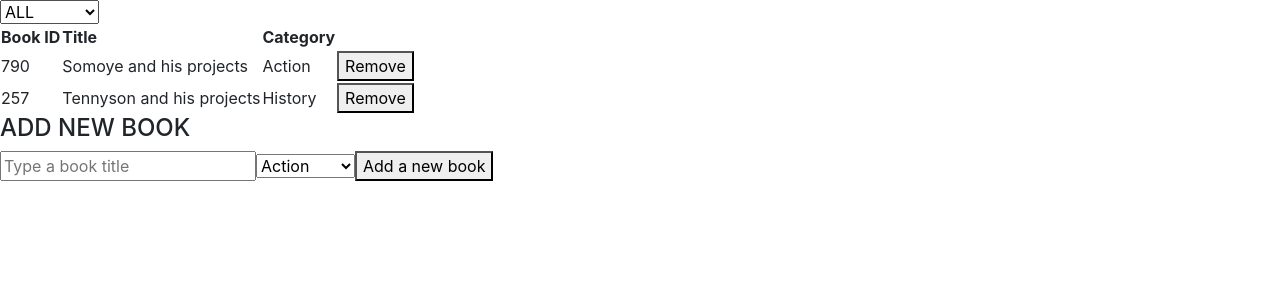
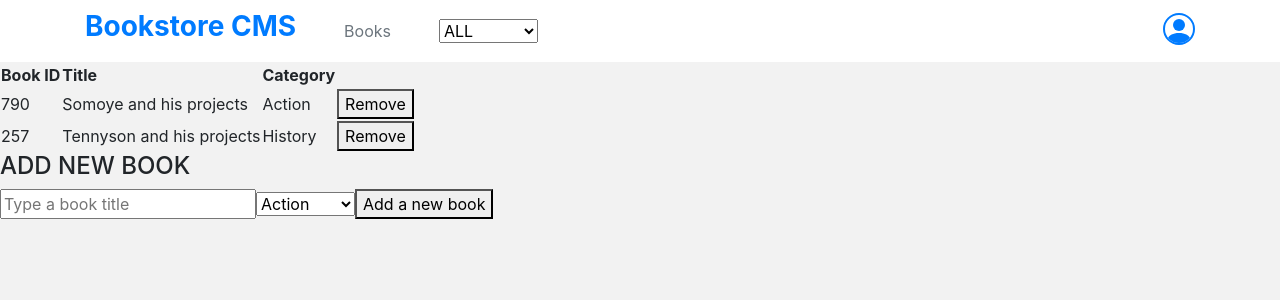
Before and after one commit to somoye123/Book-store, a React (Create React App) app: page / in a window 1280 px wide. Shown: the top 300 px of the page. Built offline with nearby package versions, Linux system fonts and the light colour scheme.

Commit message:
Implement application NavBar UI

```diff
--- /dev/null
+++ b/src/components/NavBar.js
@@ -0,0 +1,27 @@
+import React from 'react';
+import PropTypes from 'prop-types';
+import CategoryFilter from './CategoryFilter';
+
+const NavBar = ({ handleFilterChange }) => (
+  <header className="bg-white py-2">
+    <nav className="container d-flex justify-content-between">
+      <div className="d-flex align-items-center">
+        <h3 className="text-primary font-weight-bold">Bookstore CMS</h3>
+        <span className="text-secondary mx-5">Books</span>
+        <CategoryFilter handleFilterChange={handleFilterChange} />
+      </div>
+      <div className="text-primary h2">
+        <svg width="1em" height="1em" viewBox="0 0 16 16" className="bi bi-person-circle" fill="currentColor" xmlns="http://www.w3.org/2000/svg">
+          <path d="M13.468 12.37C12.758 11.226 11.195 10 8 10s-4.757 1.225-5.468 2.37A6.987 6.987 0 0 0 8 15a6.987 6.987 0 0 0 5.468-2.63z" />
+          <path fillRule="evenodd" d="M8 9a3 3 0 1 0 0-6 3 3 0 0 0 0 6z" />
+          <path fillRule="evenodd" d="M8 1a7 7 0 1 0 0 14A7 7 0 0 0 8 1zM0 8a8 8 0 1 1 16 0A8 8 0 0 1 0 8z" />
+        </svg>
+      </div>
+    </nav>
+  </header>
+);
+
+NavBar.propTypes = {
+  handleFilterChange: PropTypes.func.isRequired,
+};
+export default NavBar;
--- a/src/containers/BooksList.js
+++ b/src/containers/BooksList.js
@@ -4,7 +4,7 @@ import { connect } from 'react-redux';
 import PropTypes from 'prop-types';
 import Book from '../components/Book';
 import { categoryFilter, removeBook } from '../actions/index';
-import CategoryFilter from '../components/CategoryFilter';
+import NavBar from '../components/NavBar';
 
 const BooksList = ({
   books, removeBook, categoryFilter, filter,
@@ -23,7 +23,7 @@ const BooksList = ({
 
   return (
     <>
-      <CategoryFilter handleFilterChange={handleFilterChange} />
+      <NavBar handleFilterChange={handleFilterChange} />
       <table>
         <thead>
           <tr>
--- a/src/style.css
+++ b/src/style.css
@@ -1,3 +1,3 @@
-h1 {
-  color: blue;
+body {
+  background-color: rgba(0, 0, 0, 0.05);
 }
```
